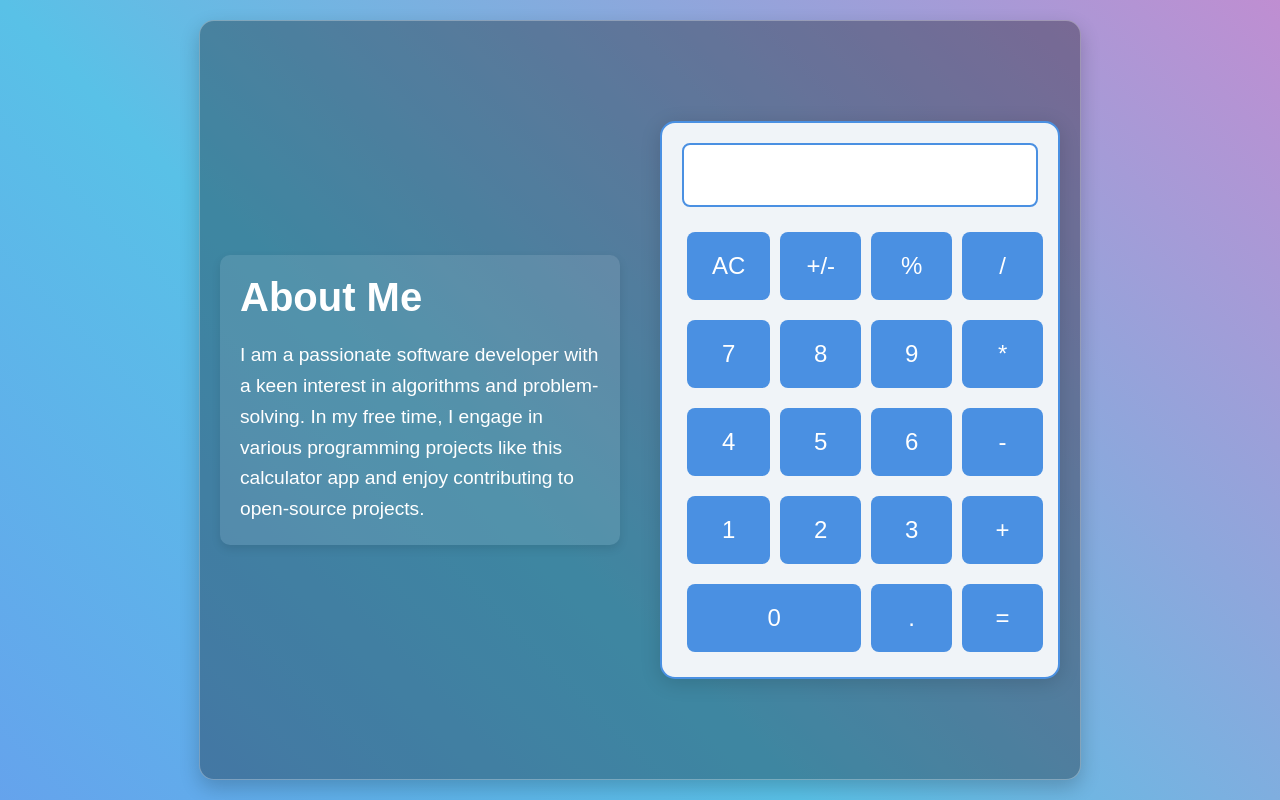
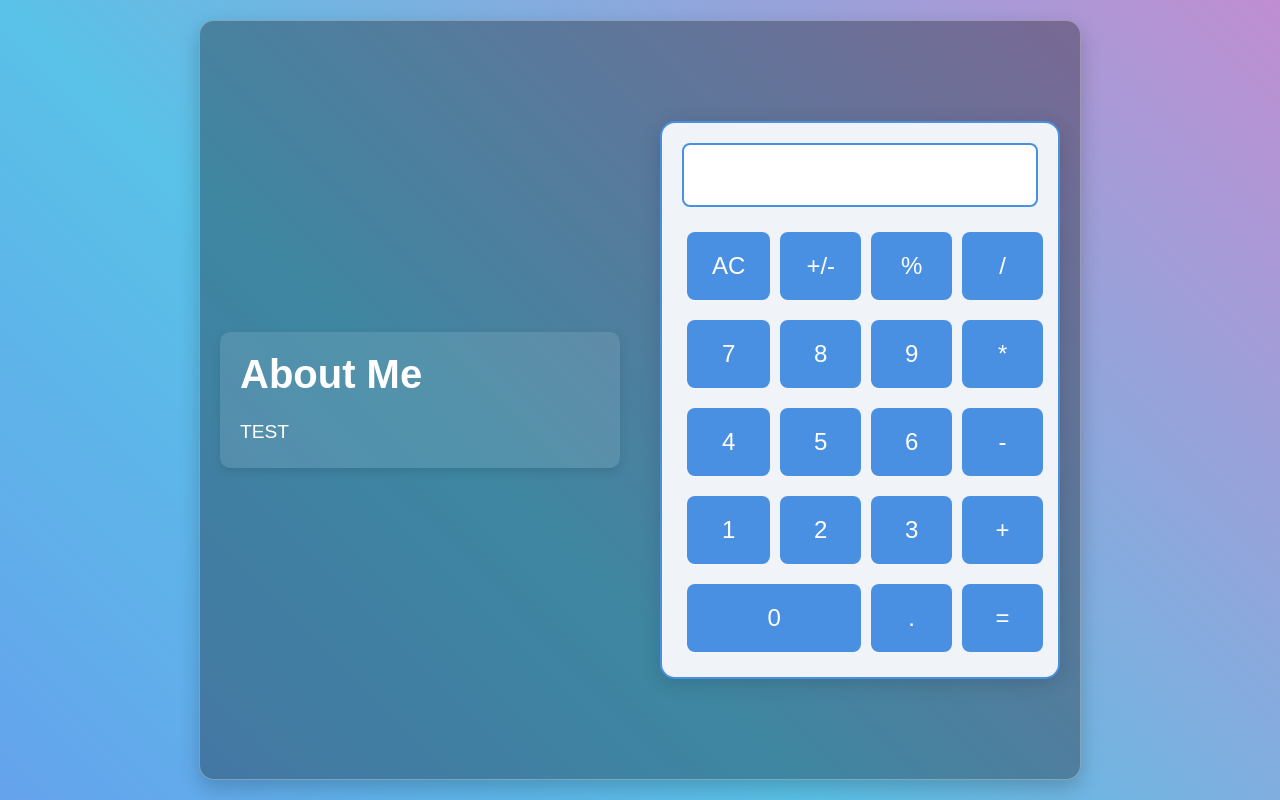
Before and after one commit to kluge7/my-calculator, a Vue app: page / in a window 1280 px wide. Built offline with nearby package versions, Linux system fonts and the light colour scheme.

Commit message:
test/Testing deployment

```diff
--- a/fix-paths.js
+++ b/fix-paths.js
@@ -3,15 +3,12 @@ import path from 'path';
 
 const filePath = path.join(process.cwd(), 'dist/index.html');
 
-// Wrap everything in an async function
 async function fixPaths() {
   try {
     const data = await readFile(filePath, 'utf8');
 
-    // Replace absolute paths with relative paths
     const result = data.replace(/\/assets\//g, './assets/');
 
-    // Write the updated index.html back to the dist folder
     await writeFile(filePath, result, 'utf8');
     console.log('Successfully updated index.html paths!');
   } catch (err) {
@@ -19,5 +16,4 @@ async function fixPaths() {
   }
 }
 
-// Call the async function
 fixPaths();
--- a/src/components/TextSection.vue
+++ b/src/components/TextSection.vue
@@ -2,9 +2,7 @@
   <div class="text-section">
     <h1>About Me</h1>
     <p>
-      I am a passionate software developer with a keen interest in algorithms and problem-solving.
-      In my free time, I engage in various programming projects like this calculator app and enjoy
-      contributing to open-source projects.
+      TEST
     </p>
   </div>
 </template>
```
